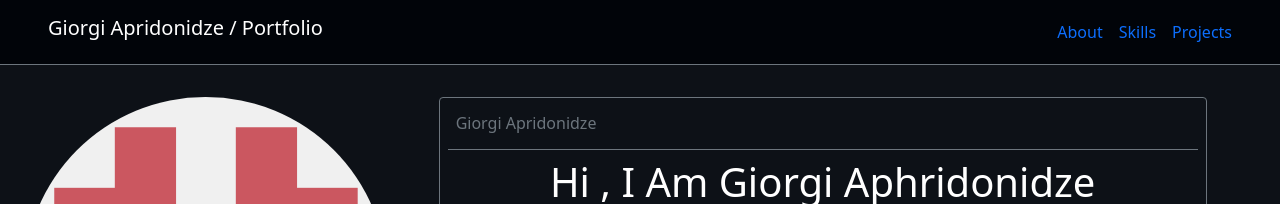
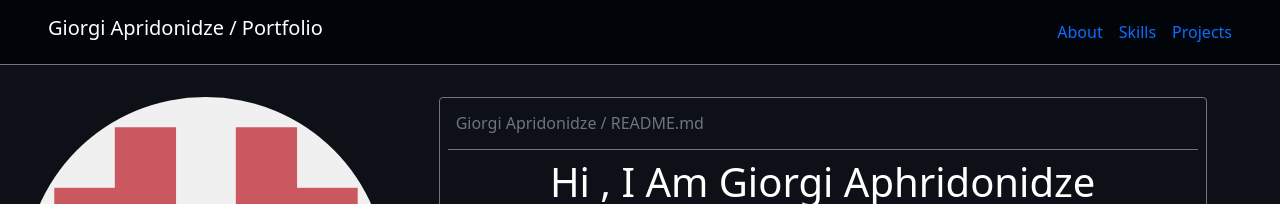
Before and after one commit to Apridonidze/portfolio, a React (Vite) app in the folder frontend/: page / in a window 1280 px wide. Shown: the top 204 px of the page. Built offline with nearby package versions, Linux system fonts and the light colour scheme.

Commit message:
fixed text on top of readme component

```diff
--- a/frontend/src/components/README.jsx
+++ b/frontend/src/components/README.jsx
@@ -6,7 +6,7 @@ const README = () => {
     return(
         <div className="readme-container container border bored-1 border-secondary mt-3 mx-1 rounded-1 p-2 " >
             <div className="readme-header border-bottom border-1 border-secondary py-2">
-                <h6 className="px-2 text-secondary">Giorgi Apridonidze </h6>
+                <h6 className="px-2 text-secondary">Giorgi Apridonidze / README.md </h6>
             </div>
             <div className="readme-body">
                 <About />
```
